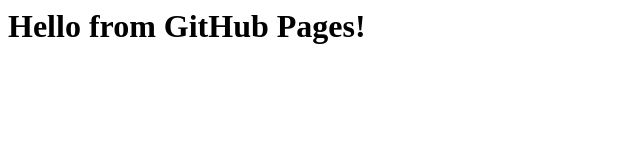
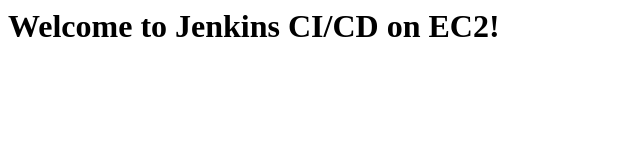
Before and after one commit to Yoganandha-S/mywebsite, a plain HTML site: page index.html in a window 1280 px wide. Shown: the whole page, without its empty margins (0-640 px from the left). Drawn offline with Linux system fonts and the light colour scheme.

Commit message:
Update index.html to jenkins

```diff
--- a/index.html
+++ b/index.html
@@ -1,6 +1,5 @@
 <html>
-<head><title>My Free Site</title></head>
-<body>
-  <h1>Hello from GitHub Pages!</h1>
-</body>
+  <body>
+    <h1>Welcome to Jenkins CI/CD on EC2!</h1>
+  </body>
 </html>
```
